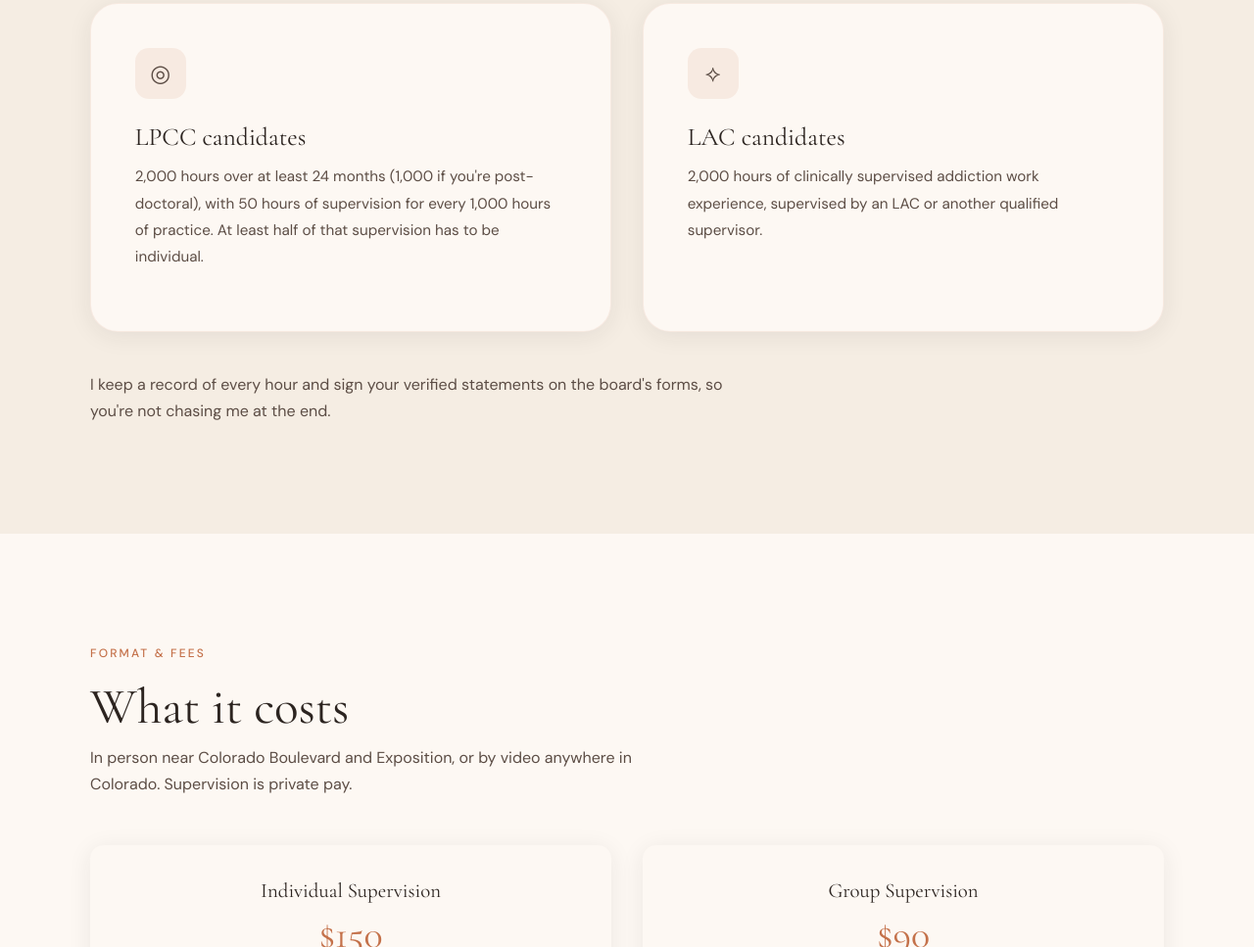
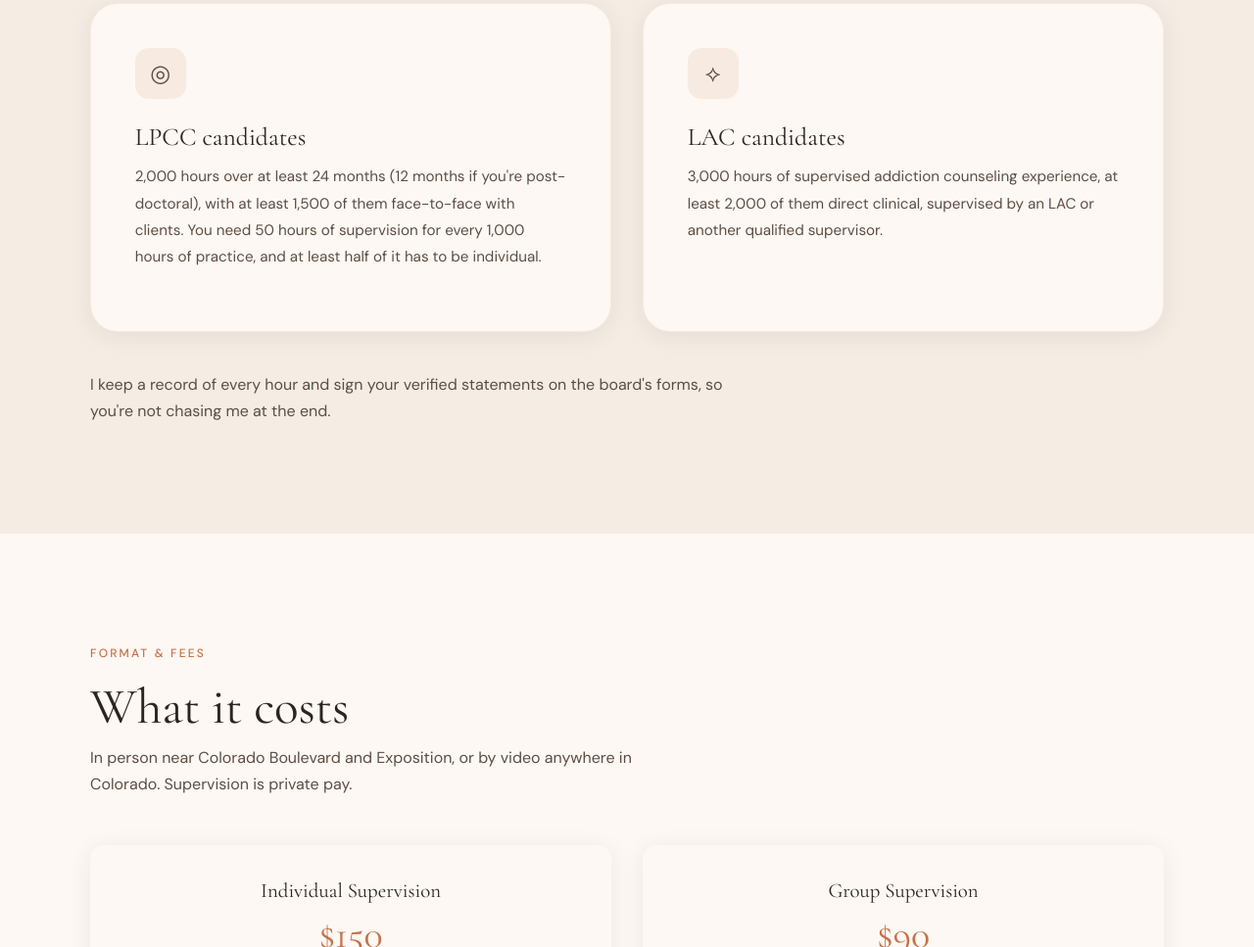
Before and after one commit to glp1method/soulbodycounseling, a plain HTML site: page supervision.html in a window 1280 px wide. Shown: the part 1541-2508 px from the top of the page at 98% size. Drawn offline with nearby package versions, Linux system fonts and the light colour scheme.

Commit message:
Fix supervision hour requirements and document supervision page in CLAUDE.md
Co-Authored-By: Claude Opus 5.5 <noreply@anthropic.com>
Claude-Session: https://claude.ai/code/session_01HuiNSRyqiUg8MPL3Do8DPf

```diff
--- a/supervision.html
+++ b/supervision.html
@@ -292,13 +292,13 @@
         <div class="service-card">
           <div class="service-icon">◎</div>
           <h3>LPCC candidates</h3>
-          <p>2,000 hours over at least 24 months (1,000 if you're post-doctoral), with 50 hours of supervision for every 1,000 hours of practice. At least half of that supervision has to be individual.</p>
+          <p>2,000 hours over at least 24 months (12 months if you're post-doctoral), with at least 1,500 of them face-to-face with clients. You need 50 hours of supervision for every 1,000 hours of practice, and at least half of it has to be individual.</p>
         </div>
 
         <div class="service-card">
           <div class="service-icon">⟡</div>
           <h3>LAC candidates</h3>
-          <p>2,000 hours of clinically supervised addiction work experience, supervised by an LAC or another qualified supervisor.</p>
+          <p>3,000 hours of supervised addiction counseling experience, at least 2,000 of them direct clinical, supervised by an LAC or another qualified supervisor.</p>
         </div>
 
       </div>
```
Also changed, not shown: 1 other file.
